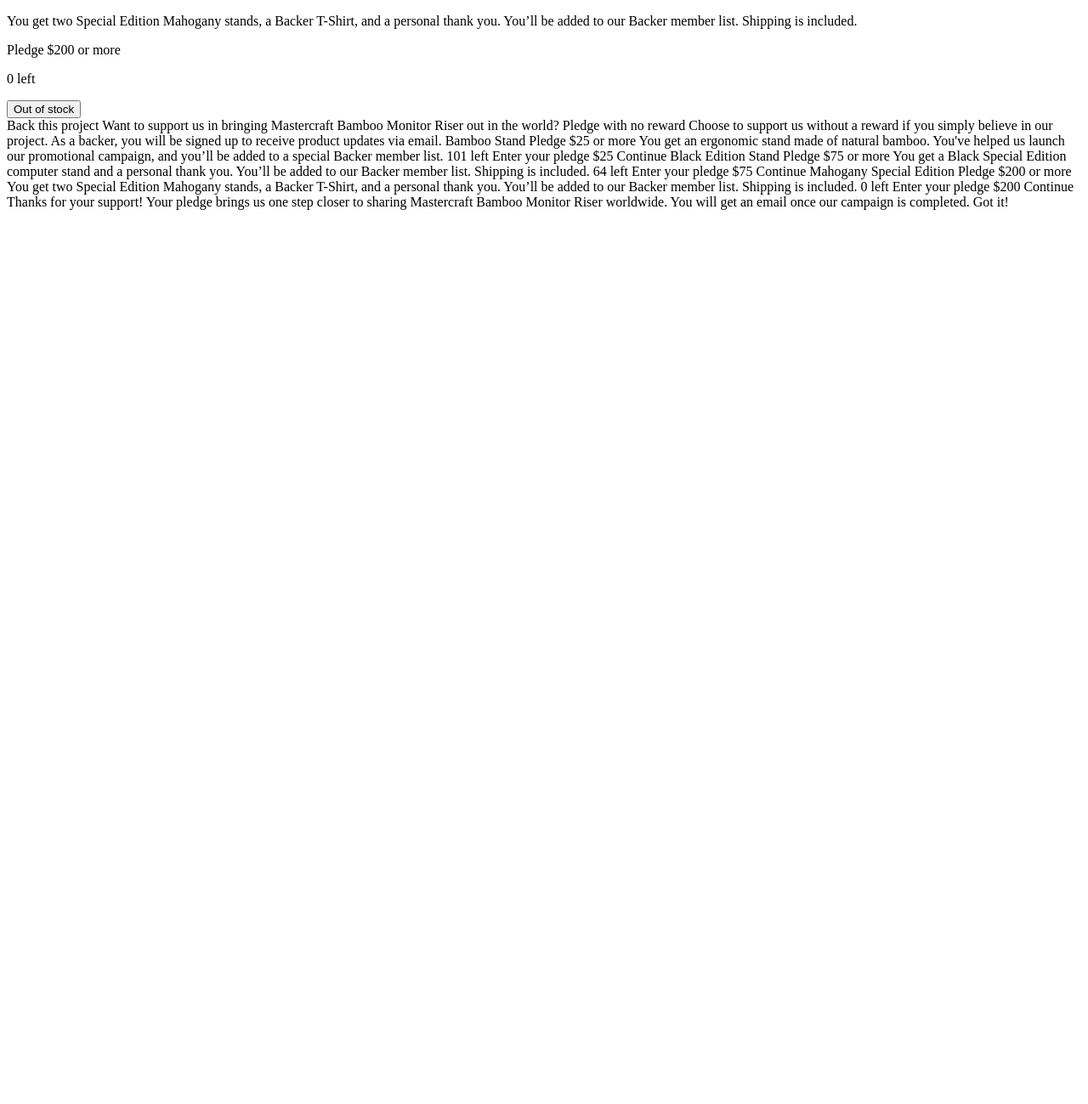
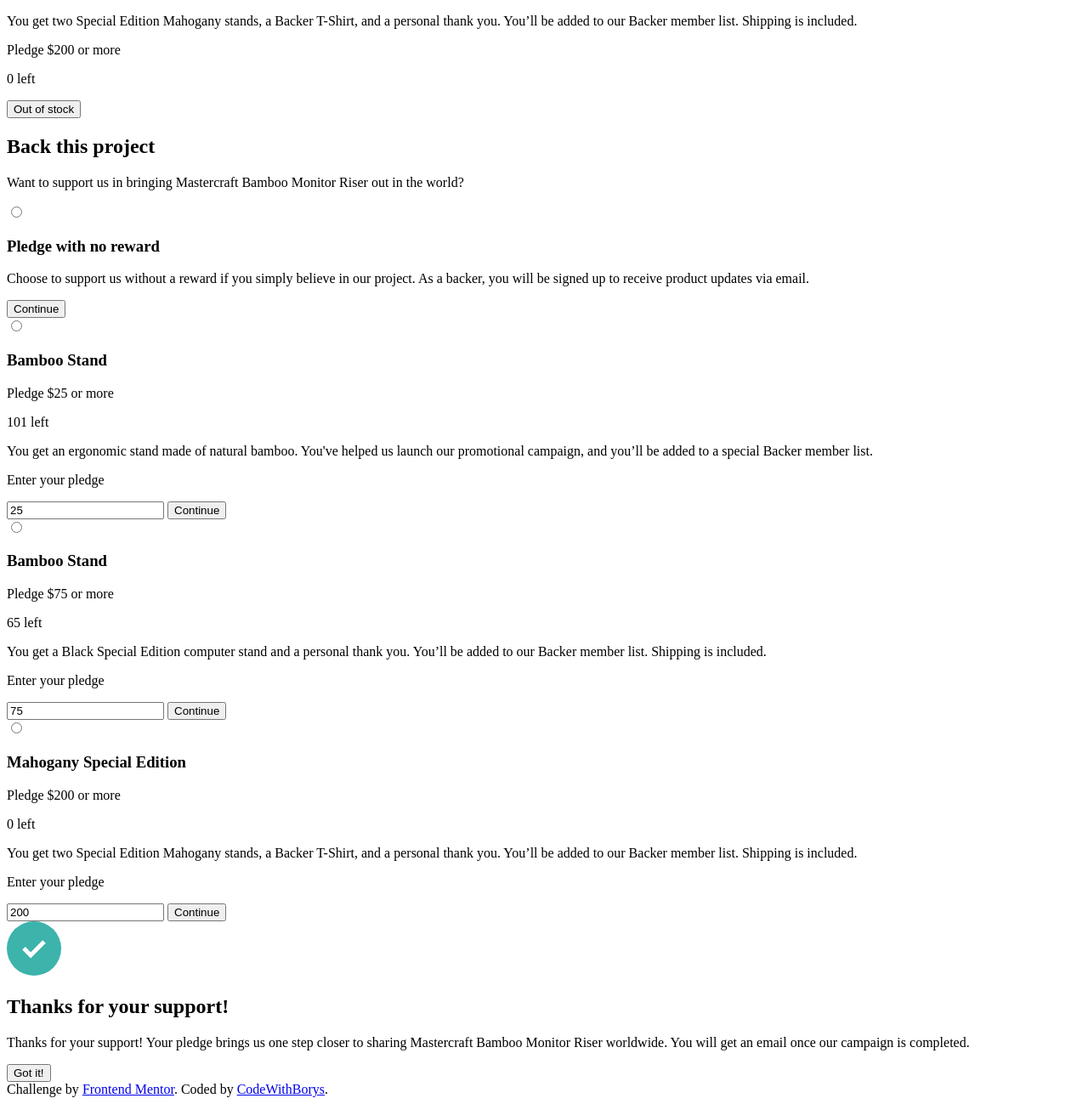
Before and after one commit to CodeWithBorys/crowdfunding-product-page, a plain HTML site: page index.html in a window 1280 px wide. Shown: the part 993-2292 px from the top of the page at 85% size. Before the commit the page ends 1248 px from the top, so only its background shows below. Drawn offline with Linux system fonts and the light colour scheme.

Commit message:
basic html-structure

```diff
--- a/index.html
+++ b/index.html
@@ -24,6 +24,7 @@
           <div class="nav__item">Get Started</div>
         </nav>
       </header>
+
       <main>
         <div class="heading block">
           <img src="/images/logo-mastercraft.svg" alt="Mastercraft" />
@@ -34,7 +35,7 @@
           </p>
         </div>
 
-        <!-- block with fund statistics -->
+        <!-- START of block with fund statistics -->
         <div class="stats block">
           <div class="stats__sum">
             <p class="stats__sum--collected">$89,914</p>
@@ -49,9 +50,11 @@
             <p class="stats__days--text">days left</p>
           </div>
         </div>
+        <!-- END of block with fund statistics -->
 
-        <!-- block with project description and order options -->
+        <!-- START of section with project description and order options -->
         <div class="about block">
+          <!-- START of project description -->
           <h2>About this project</h2>
           <p>
             The Mastercraft Bamboo Monitor Riser is a sturdy and stylish
@@ -66,7 +69,9 @@
             extra desk space below your computer to allow notepads, pens, and
             USB sticks to be stored under the stand.
           </p>
+          <!-- END of project description -->
 
+          <!-- START of blocks with support options -->
           <div class="option" id="bamboo-stand">
             <h3>Bamboo Stand</h3>
             <p class="option__description">
@@ -76,7 +81,7 @@
             </p>
             <p class="option__start-price">Pledge $25 or more</p>
             <p class="option__orders-left"><span>101</span> left</p>
-            <button>Select Reward</button>
+            <button class="btn">Select Reward</button>
           </div>
 
           <div class="option" id="black-edition-stand">
@@ -88,7 +93,7 @@
             </p>
             <p class="option__start-price">Pledge $75 or more</p>
             <p class="option__orders-left"><span>64</span> left</p>
-            <button>Select Reward</button>
+            <button class="btn">Select Reward</button>
           </div>
 
           <div class="option" id="mahogany-special-edition">
@@ -100,50 +105,132 @@
             </p>
             <p class="option__start-price">Pledge $200 or more</p>
             <p class="option__orders-left"><span>0</span> left</p>
-            <button>Out of stock</button>
+            <button class="btn">Out of stock</button>
           </div>
         </div>
+        <!-- END of blocks with support options -->
+        <!-- END of section with project description and order options -->
       </main>
     </div>
 
-    <!-- Selection modal start -->
+    <!-- overlay background for showing modals -->
+    <div class="overlay"></div>
 
-    Back this project Want to support us in bringing Mastercraft Bamboo Monitor
-    Riser out in the world? Pledge with no reward Choose to support us without a
-    reward if you simply believe in our project. As a backer, you will be signed
-    up to receive product updates via email. Bamboo Stand Pledge $25 or more You
-    get an ergonomic stand made of natural bamboo. You've helped us launch our
-    promotional campaign, and you’ll be added to a special Backer member list.
-    101 left
+    <!-- START of modal with options -->
+    <div class="modal" id="support-options">
+      <h2>Back this project</h2>
+      <p>
+        Want to support us in bringing Mastercraft Bamboo Monitor Riser out in
+        the world?
+      </p>
 
-    <!-- Selected pledge start -->
-    Enter your pledge $25 Continue
-    <!-- Selected pledge end -->
+      <!-- option with no reward -->
+      <div class="option">
+        <input type="radio" name="no-reward" id="no-reward" />
+        <label for="no-reward">
+          <div class="option__preview">
+            <h3>Pledge with no reward</h3>
+            <p>
+              Choose to support us without a reward if you simply believe in our
+              project. As a backer, you will be signed up to receive product
+              updates via email.
+            </p>
+          </div>
+          <div class="option__order">
+            <button class="btn">Continue</button>
+          </div>
+        </label>
+      </div>
 
-    Black Edition Stand Pledge $75 or more You get a Black Special Edition
-    computer stand and a personal thank you. You’ll be added to our Backer
-    member list. Shipping is included. 64 left
+      <!-- option for bamboo stand -->
+      <div class="option">
+        <input type="radio" name="bamboo-stand" id="bamboo" />
+        <label for="bamboo">
+          <div class="option__preview">
+            <h3>Bamboo Stand</h3>
+            <p class="option__start-price">Pledge $25 or more</p>
+            <p class="option__orders-left"><span>101</span> left</p>
+            <p class="option__description">
+              You get an ergonomic stand made of natural bamboo. You've helped
+              us launch our promotional campaign, and you’ll be added to a
+              special Backer member list.
+            </p>
+          </div>
+          <div class="option__order">
+            <p>Enter your pledge</p>
+            <input type="number" name="pledge" min="25" value="25" />
+            <button class="btn">Continue</button>
+          </div>
+        </label>
+      </div>
 
-    <!-- Selected pledge start -->
-    Enter your pledge $75 Continue
-    <!-- Selected pledge end -->
+      <!-- option for black edition stand-->
+      <div class="option">
+        <input type="radio" name="black-edition" id="black-edition" />
+        <label for="black-edition">
+          <div class="option__preview">
+            <h3>Bamboo Stand</h3>
+            <p class="option__start-price">Pledge $75 or more</p>
+            <p class="option__orders-left"><span>65</span> left</p>
+            <p class="option__description">
+              You get a Black Special Edition computer stand and a personal
+              thank you. You’ll be added to our Backer member list. Shipping is
+              included.
+            </p>
+          </div>
+          <div class="option__order">
+            <p>Enter your pledge</p>
+            <input type="number" name="pledge" min="75" value="75" />
+            <button class="btn">Continue</button>
+          </div>
+        </label>
+      </div>
 
-    Mahogany Special Edition Pledge $200 or more You get two Special Edition
-    Mahogany stands, a Backer T-Shirt, and a personal thank you. You’ll be added
-    to our Backer member list. Shipping is included. 0 left
+      <!-- option for mahogany special edition stand-->
+      <div class="option">
+        <input type="radio" name="mahogany-edition" id="mahogany-edition" />
+        <label for="mahogany-edition">
+          <div class="option__preview">
+            <h3>Mahogany Special Edition</h3>
+            <p class="option__start-price">Pledge $200 or more</p>
+            <p class="option__orders-left"><span>0</span> left</p>
+            <p class="option__description">
+              You get two Special Edition Mahogany stands, a Backer T-Shirt, and
+              a personal thank you. You’ll be added to our Backer member list.
+              Shipping is included.
+            </p>
+          </div>
+          <div class="option__order">
+            <p>Enter your pledge</p>
+            <input type="number" name="pledge" min="200" value="200" />
+            <button class="btn">Continue</button>
+          </div>
+        </label>
+      </div>
+    </div>
+    <!-- END of modal with options -->
 
-    <!-- Selected pledge  start -->
-    Enter your pledge $200 Continue
-    <!-- Selected pledge end -->
+    <!-- START of thank you modal -->
+    <div class="modal" id="thanks">
+      <img src="/images/icon-check.svg" alt="Ok" />
+      <h2>Thanks for your support!</h2>
+      <p>
+        Thanks for your support! Your pledge brings us one step closer to
+        sharing Mastercraft Bamboo Monitor Riser worldwide. You will get an
+        email once our campaign is completed.
+      </p>
+      <button class="btn">Got it!</button>
+    </div>
+    <!-- END of thank you modal -->
 
-    <!-- Selection modal end -->
-
-    <!-- Success modal start -->
-
-    Thanks for your support! Your pledge brings us one step closer to sharing
-    Mastercraft Bamboo Monitor Riser worldwide. You will get an email once our
-    campaign is completed. Got it!
-
-    <!-- Success modal end -->
+    <footer class="attribution">
+      Challenge by
+      <a href="https://www.frontendmentor.io?ref=challenge" target="_blank"
+        >Frontend Mentor</a
+      >. Coded by
+      <a href="https://github.com/CodeWithBorys" target="_blank"
+        >CodeWithBorys</a
+      >.
+    </footer>
   </body>
 </html>
```
